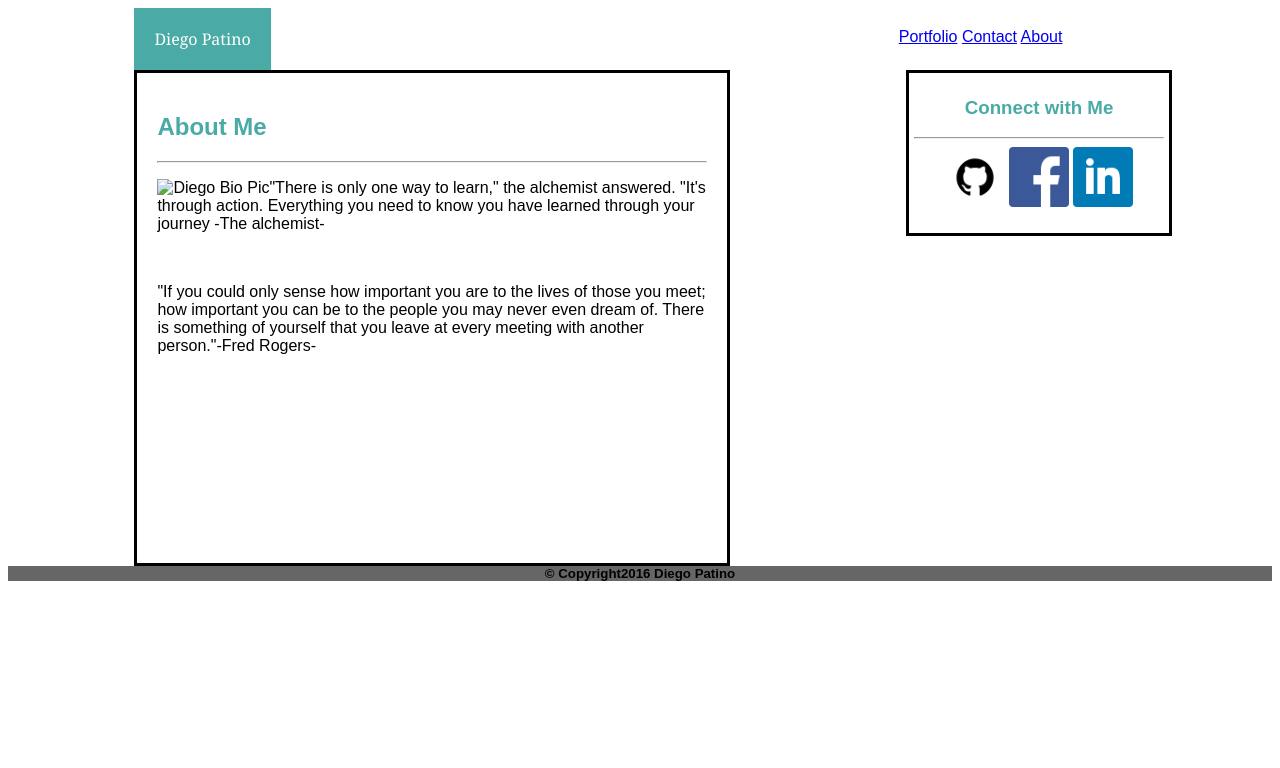
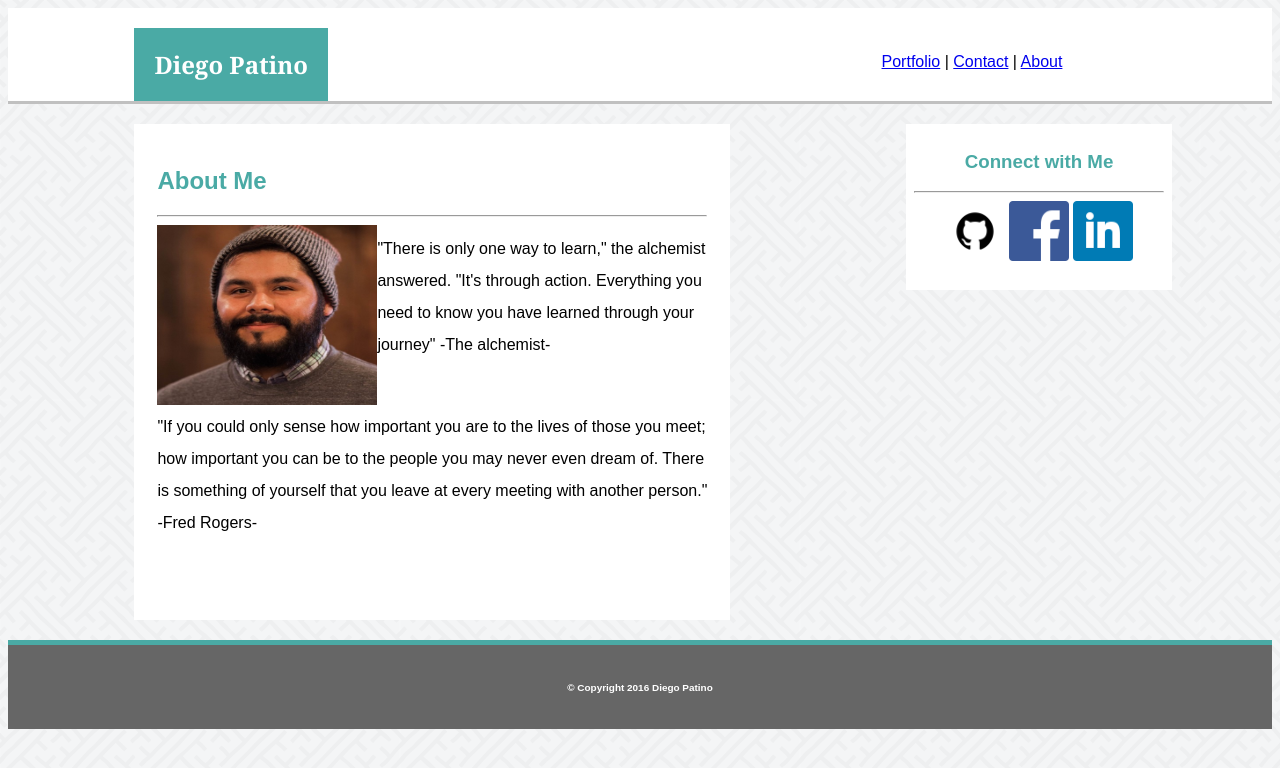
Before and after one commit to dpatino9/Basic-Portfolio, a PHP site: page / in a window 1280 px wide. Shown: the top 768 px of the page. Run offline with PHP 8.4, Linux system fonts and the light colour scheme.

Commit message:
updatedchanges

```diff
--- a/assets/css/style.css
+++ b/assets/css/style.css
@@ -4,40 +4,65 @@
 head {
 	background-color: `#ffffff`;
 }
+
 header {
+	background-color: #ffffff;
+	margin-bottom: 0;
+
+}
+h2 {
+	margin-bottom: 0;
 
 }
 .navBar {
-	text-align: right;
+	font-weight: lighter;
+	text-align: center;
 	padding: 20px;
-	margin-right: 15%;
+	margin-right: 15% ;
+	margin-top: 25px;
 	float: right;
+	height: auto;
+	border-style: ;
+
 }
 section {
 	padding:;
+	border-top-color: silver;
+	border-top-style: solid;
+
 }
 body {
 	font-family: 'Arial', 'Helvetica Neue', 'Helvetica', 'sans-serif';
+	background-image: url("../images/sayagata.png");
 
+	overflow:;
 }
 .left {
-	margin-top: 0;
+	margin-top: 20px;
 	margin-left: 10%;
 	margin-right: 0;
+	margin-bottom: 20px;
 	border-style: solid;
 	height: 450px;
 	width: 550px;
 	float: left;
 	padding: 20px;
+	background-color: #ffffff;
+	border-color: transparent;
+
 }
 .right {
+	background-color: #ffffff;
+	border-color: transparent;
 	float: right;
 	border-style: solid;
 	height: 150px;
 	width: 250px;
 	margin-right: 100px;
+	margin-top: 20px;
 	padding: 5px;
 	text-align: center
+
 
 }
 
@@ -50,14 +75,15 @@ body {
 	display: inline-block;
 }
 #ProfilePicture {
-	height: 150px;
-	width: 190px;
-
+	height: 180px;
+	width: 220px;
+	float: left;
+	display: inline-block;
 
 }
 
 p {
-
+	line-height: 200%;
 }
 aside {
 
@@ -72,8 +98,18 @@ aside {
 
 .footer {
 	text-align: center;
+	border-top-width: 5px;
 	background-color: #666666;
+	border-top-color: #4aaaa5;
+	border-top-style: solid;
 	clear: both;
+	height: auto;
+	width: auto;
+	padding: 20px;
+	color: white;
+	font-size: 12px;
+
+
 
 
 }
--- a/index.html
+++ b/index.html
@@ -5,22 +5,23 @@
 	<Title>Portfolio</Title>
 	<link rel="stylesheet" type="text/css" href="assets/css/style.css">
 </head>
-<header id="Name">Diego Patino</header>
+<header>
+	<h2 id="Name">Diego Patino</h2>
 	<div class="navBar">
-		<a href="portfolio.html">Portfolio</a>
-		<a href="contact.html">Contact</a>
+		<a href="portfolio.html">Portfolio</a>  |
+		<a href="contact.html">Contact</a>  |
 		<a href="index.html">About</a>
 	</div>
-<br>
+</header>
 <body>
 	<section>
 	<div class="left">
 		<h1 style="color:#4aaaa5">About Me</h1>
 	<hr>
-
-		<P><img id=ProfilePicture src="file:///Users/DAP/Desktop/Bootcamp/Homework/Week1-2/Basic-Portfolio/assets/images/diego.jpg" alt="Diego Bio Pic"></i>"There is only one way to learn," the alchemist answered. "It's through action. Everything you need to know you have learned through your journey -The alchemist-</p>
-	<br>
-		<p>"If you could only sense how important you are to the lives of those you meet; how important you can be to the people you may never even dream of. There is something of yourself that you leave at every meeting with another person."-Fred Rogers-</p>
+		<img id=ProfilePicture src="./assets/images/diego.jpg" alt="Diego Bio Pic">
+		<P>"There is only one way to learn," the alchemist answered. "It's through action. Everything you need to know you have learned through your journey" -The alchemist-</p>
+		<br>
+		<p>"If you could only sense how important you are to the lives of those you meet; how important you can be to the people you may never even dream of. There is something of yourself that you leave at every meeting with another person." -Fred Rogers-</p>
 	</div>
 
 	<aside>
@@ -40,7 +41,7 @@
 <br>
 <footer>
 	<div class="footer">
-	<h5>&copy; Copyright2016 Diego Patino</h5>
+	<h5>&copy; Copyright 2016 Diego Patino</h5>
 	</div>
 </footer>
 </html>
```
Also changed, not shown: assets/images/sayagata.png (added).
